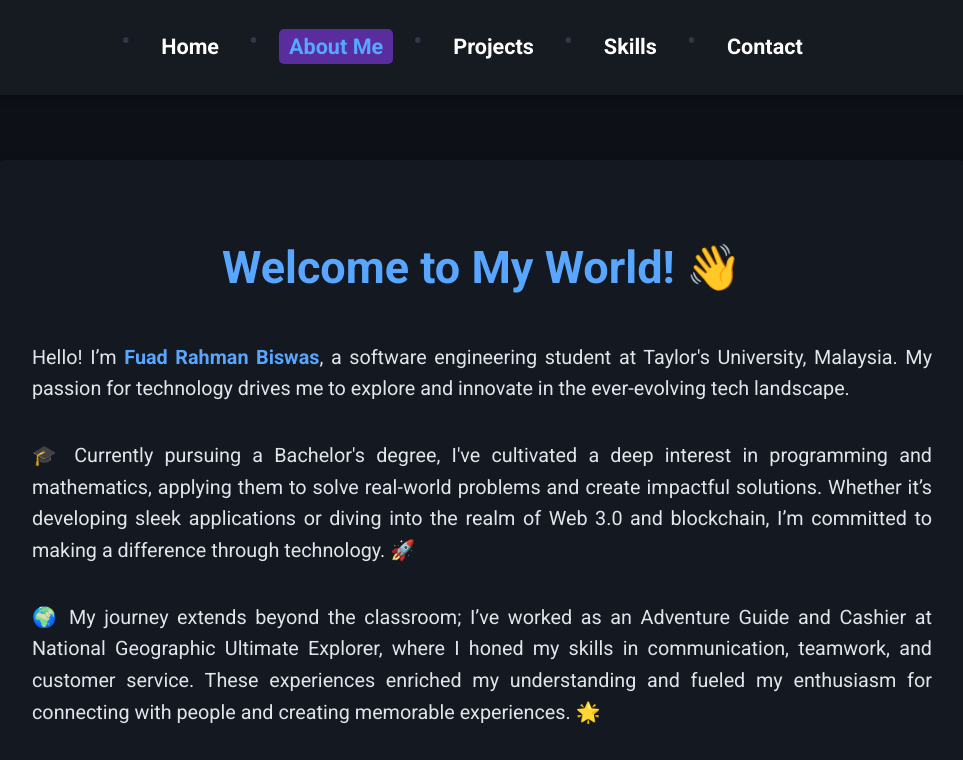
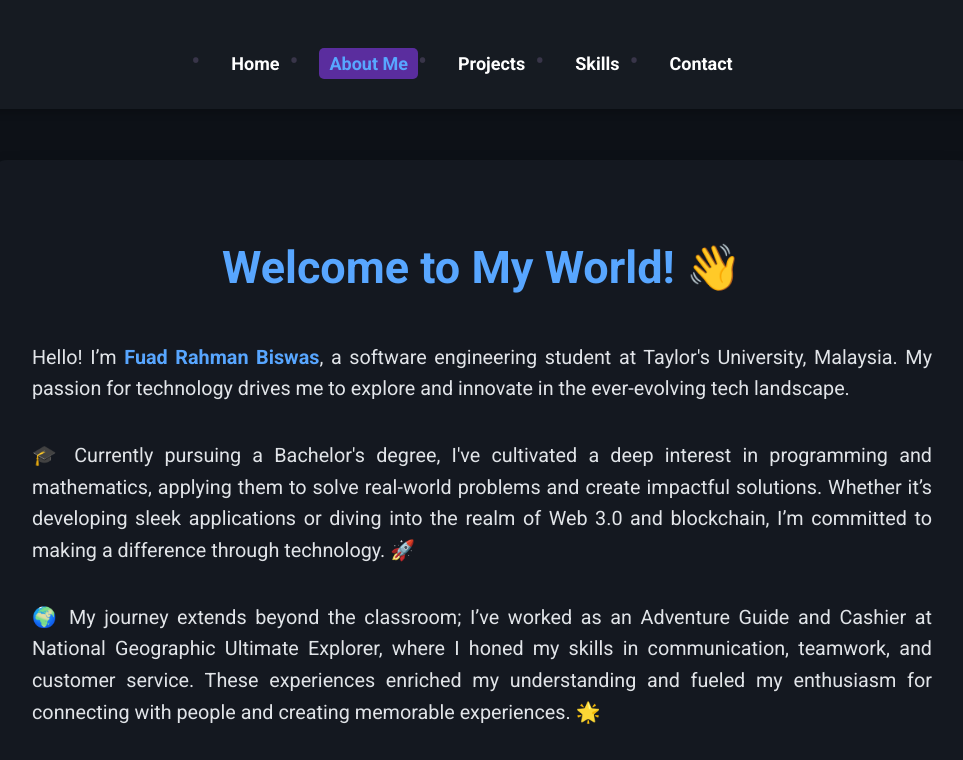
Before and after one commit to fuad-rahman-biswas/fuad-rahman-biswas.github.io, a plain HTML site: page about.html in a window 1280 px wide. Shown: the top 760 px of the page, without its empty margins (158-1121 px from the left). Drawn offline with Linux system fonts and the light colour scheme.

Commit message:
Update about.html

```diff
--- a/about.html
+++ b/about.html
@@ -21,44 +21,36 @@
         background: #161b22; /* Dark background for the header */
         color: #c9d1d9;
         padding: 20px;
+        position: fixed;
+        top: 0;
         width: 100%;
-        position: fixed; /* Fix header at the top */
-        top: 0;
-        left: 0;
         z-index: 1000;
         box-shadow: 0 4px 8px rgba(0, 0, 0, 0.2);
     }
 
-    nav {
-        display: flex;
-        justify-content: center;
-        margin: 0;
-        padding: 0;
-    }
-
     nav ul {
-        list-style-type: none; /* Remove list bullets */
+        list-style: none; /* Ensures the bullet points are removed */
         padding: 0;
         margin: 0;
         display: flex;
-        justify-content: space-between;
-        gap: 20px; /* Add some space between items */
+        justify-content: center;
     }
 
     nav ul li {
-        margin: 0;
+        margin: 0 15px;
+        display: inline-block; /* Ensure the list items are in a row */
     }
 
     nav ul li a {
         color: #c9d1d9;
         text-decoration: none;
         font-weight: bold;
-        font-size: 1.2em;
     }
 
     nav ul li a.active {
-        color: #58a6ff; /* Active link highlight */
+        color: #58a6ff;
     }
+
 
     footer {
         text-align: center;
```
